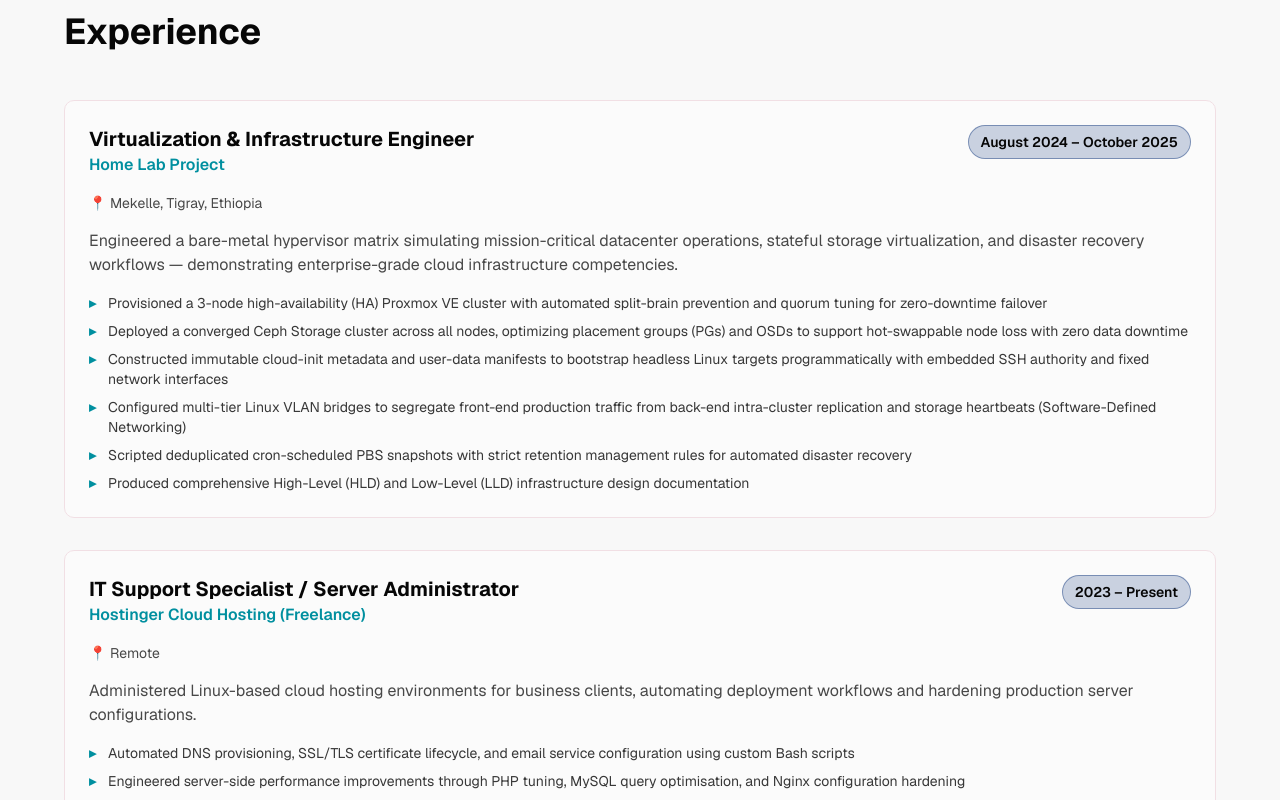
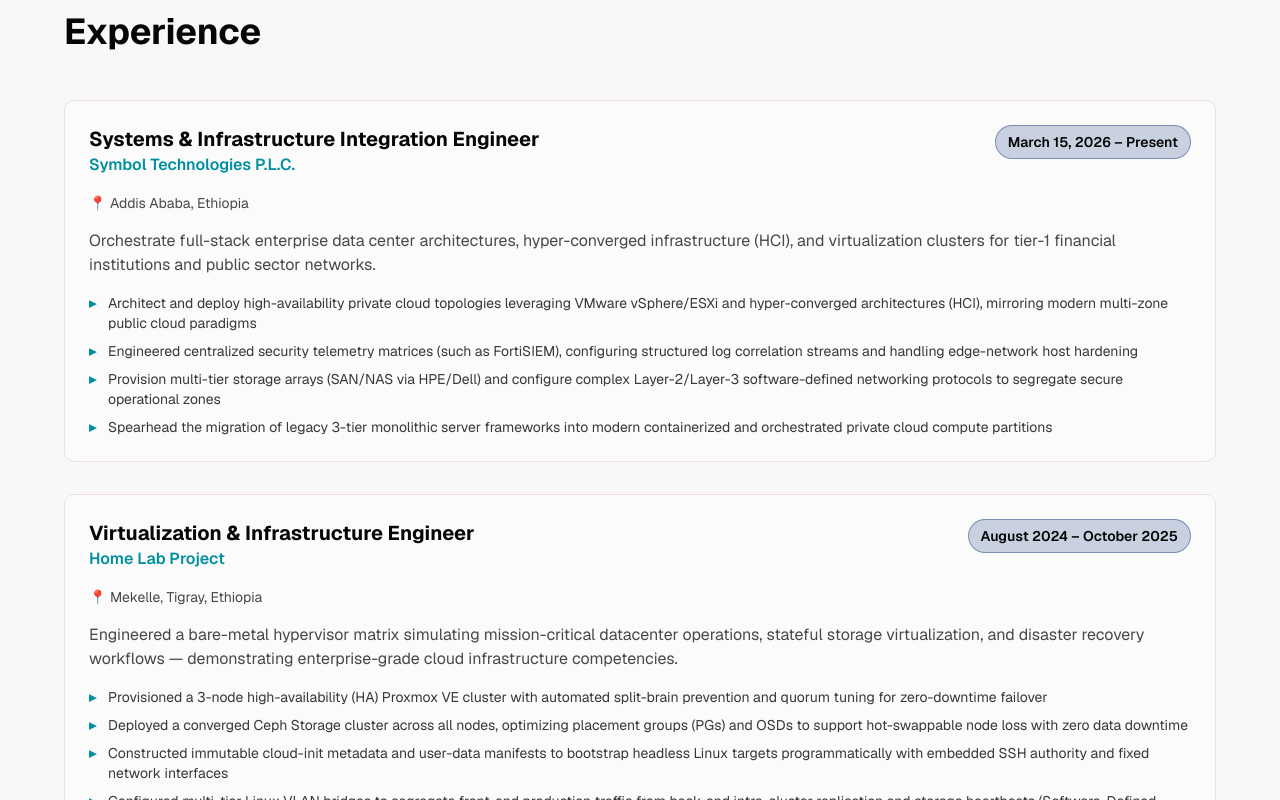
Before and after one commit to Samsontesfamichael/personalportfolio, a Next.js app: page / in a window 1280 px wide. Shown: the part 1820-2620 px from the top of the page. Built offline with nearby package versions, Linux system fonts and the light colour scheme.

Commit message:
feat: add experience section with detailed professional history component

```diff
--- a/components/experience.tsx
+++ b/components/experience.tsx
@@ -1,4 +1,18 @@
 const experiences = [
+  {
+    title: "Systems & Infrastructure Integration Engineer",
+    company: "Symbol Technologies P.L.C.",
+    location: "Addis Ababa, Ethiopia",
+    period: "March 15, 2026 – Present",
+    description:
+      "Orchestrate full-stack enterprise data center architectures, hyper-converged infrastructure (HCI), and virtualization clusters for tier-1 financial institutions and public sector networks.",
+    highlights: [
+      "Architect and deploy high-availability private cloud topologies leveraging VMware vSphere/ESXi and hyper-converged architectures (HCI), mirroring modern multi-zone public cloud paradigms",
+      "Engineered centralized security telemetry matrices (such as FortiSIEM), configuring structured log correlation streams and handling edge-network host hardening",
+      "Provision multi-tier storage arrays (SAN/NAS via HPE/Dell) and configure complex Layer-2/Layer-3 software-defined networking protocols to segregate secure operational zones",
+      "Spearhead the migration of legacy 3-tier monolithic server frameworks into modern containerized and orchestrated private cloud compute partitions",
+    ],
+  },
   {
     title: "Virtualization & Infrastructure Engineer",
     company: "Home Lab Project",
```
